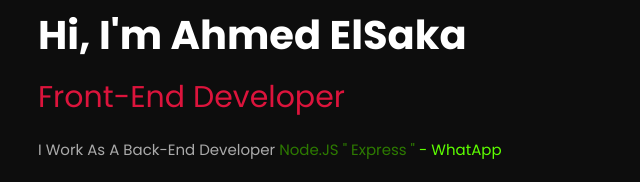
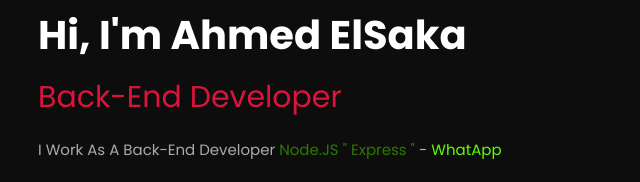
Before and after one commit to dr-alsaka/s, a plain HTML site: page index.html in a window 1280 px wide. Shown: the part 246-428 px from the top of the page, 622-1262 px from the left. Drawn offline with Linux system fonts and the light colour scheme.

Commit message:
Update index.html

```diff
--- a/index.html
+++ b/index.html
@@ -35,7 +35,7 @@
 
     <div class="content">
         <h3>Hi, I'm Ahmed ElSaka</h3>
-        <span>Front-End Developer</span>
+        <span>Back-End Developer</span>
         <p>I Work As A Back-End Developer <a style="color: rgb(45, 122, 0);"> Node.JS " Express " </a>
             <a href="https://wa.link/963i67" style="color: rgb(94, 255, 0);" target="_blank"> - WhatApp </a>
         </p>
```
